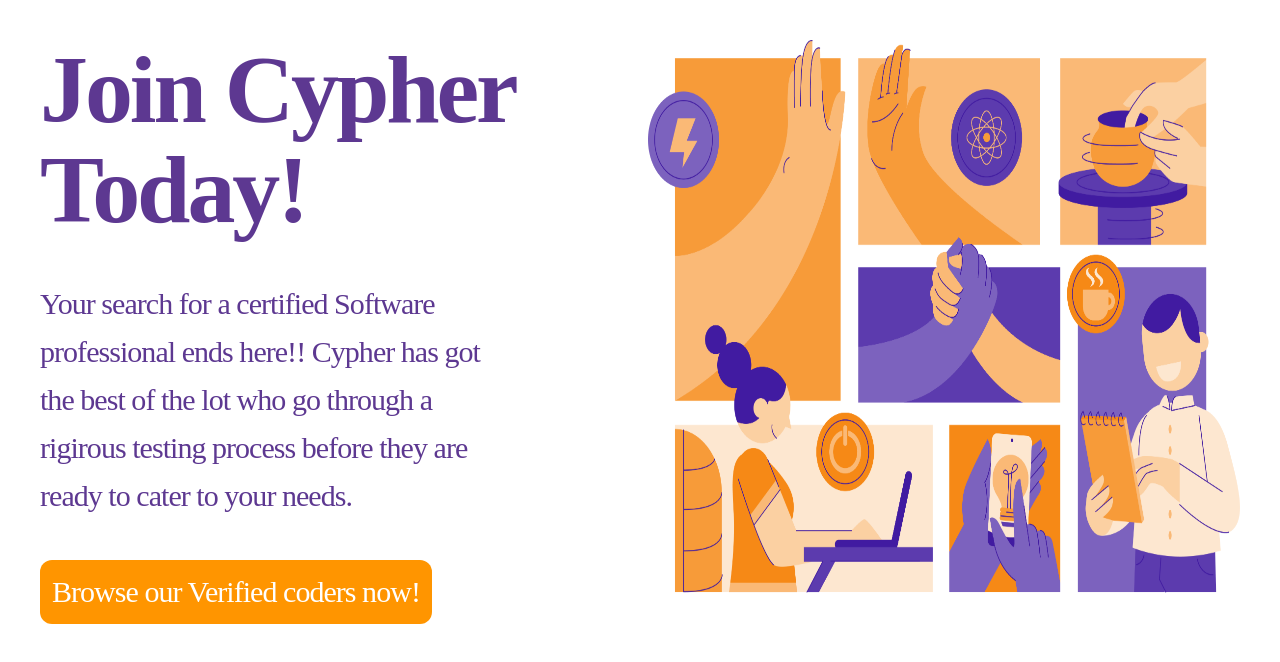
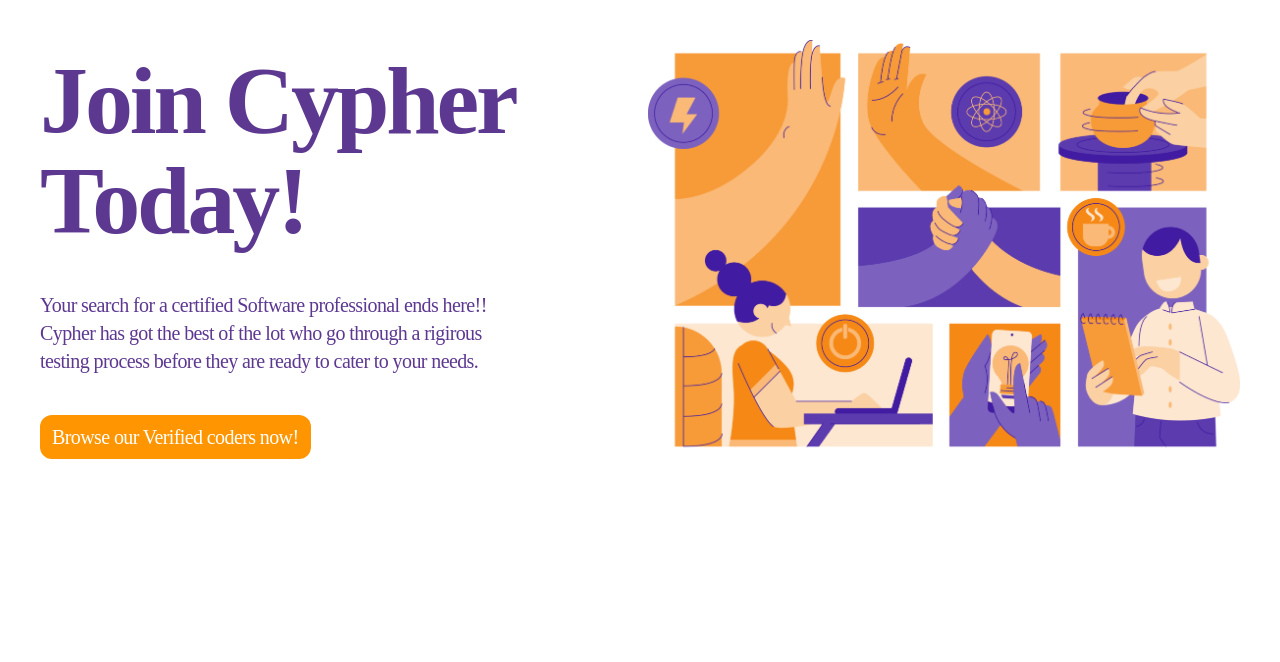
Before and after one commit to Murgowt/cypher, a React (Vite) app in the folder cypher/: page / in a window 1280 px wide. Shown: the top 662 px of the page. Built offline with nearby package versions, Linux system fonts and the light colour scheme.

Commit message:
Changing font size

```diff
--- a/cypher/src/components/organisms/HeroSection.tsx
+++ b/cypher/src/components/organisms/HeroSection.tsx
@@ -12,11 +12,11 @@
         <div className='flex flex-row justify-center grid grid-cols-1 py-10 gap-4 tablet:grid-cols-2 desktop:grid-cols-2'>
             <div className="flex flex-col justify-center">
                 <div className="text-3xl  font-extrabold  text-secondary tablet:text-3xl desktop:text-xxl">Join Cypher Today!</div>
-                <div className='py-10 pr-[20%]  text-secondary desktop:text-2xl' >
+                <div className='py-10 pr-[20%]  text-secondary desktop:text-lg ' >
                     <p >Your search for a certified Software professional ends here!!
                 Cypher has got the best of the lot who go through a rigirous testing process before they are ready to cater to your needs.</p>
                 </div>
-                <div className="text-white desktop:text-2xl">
+                <div className="text-white desktop:text-lg">
                     <CypherButton placeHolder= "Browse our Verified coders now!" helperFunction={helperFunction}/>
                 </div>
             </div>
```
